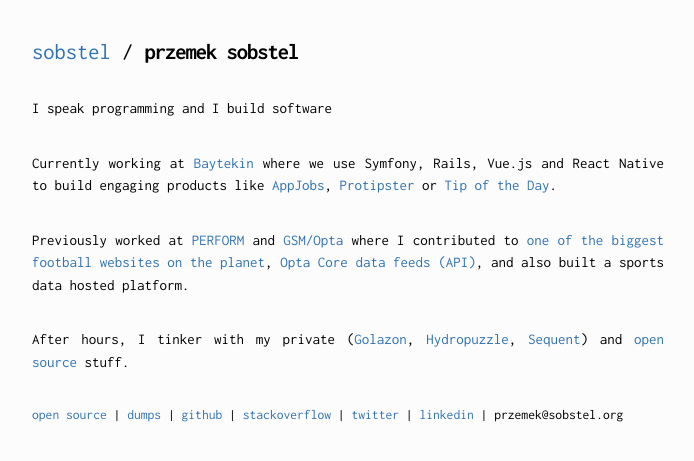
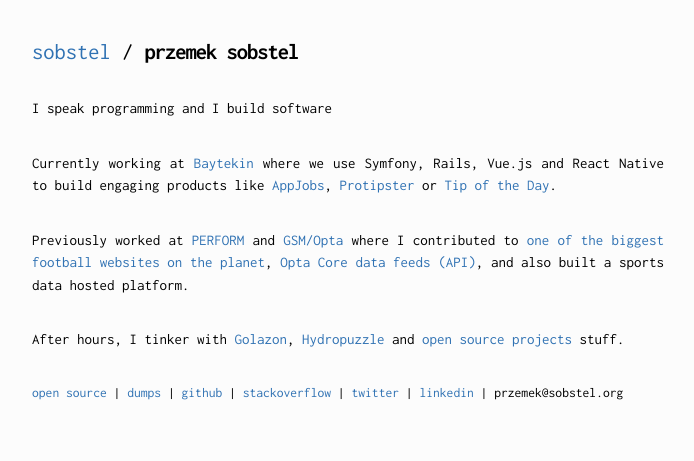
Before and after one commit to sobstel/sobstel.github.com, a Jekyll site: the page built from index.html, in a window 1280 px wide. Shown: the top 461 px of the page, without its empty margins (292-986 px from the left). Built offline with Jekyll 4.4.1, drawn with Linux system fonts in a browser that asks for light colours.

Commit message:
rewrite last sentence

```diff
--- a/index.html
+++ b/index.html
@@ -24,11 +24,10 @@
 </p>
 
 <p>
-  After hours, I tinker with my private
-  (<a href="http://www.golazon.com/">Golazon</a>,
-  <a href="/hydropuzzle/" title="Hydropuzzle - surreal tech adventure for iOS">Hydropuzzle</a>,
-  <a href="https://github.com/sobstel/sequent">Sequent</a>)
-  and <a href="/open-source/">open source</a> stuff.
+  After hours, I tinker with
+  <a href="http://www.golazon.com/">Golazon</a>,
+  <a href="/hydropuzzle/" title="Hydropuzzle - surreal tech adventure for iOS">Hydropuzzle</a>
+  and <a href="/open-source/">open source projects</a> stuff.
 </p>
 
 </section>
```
